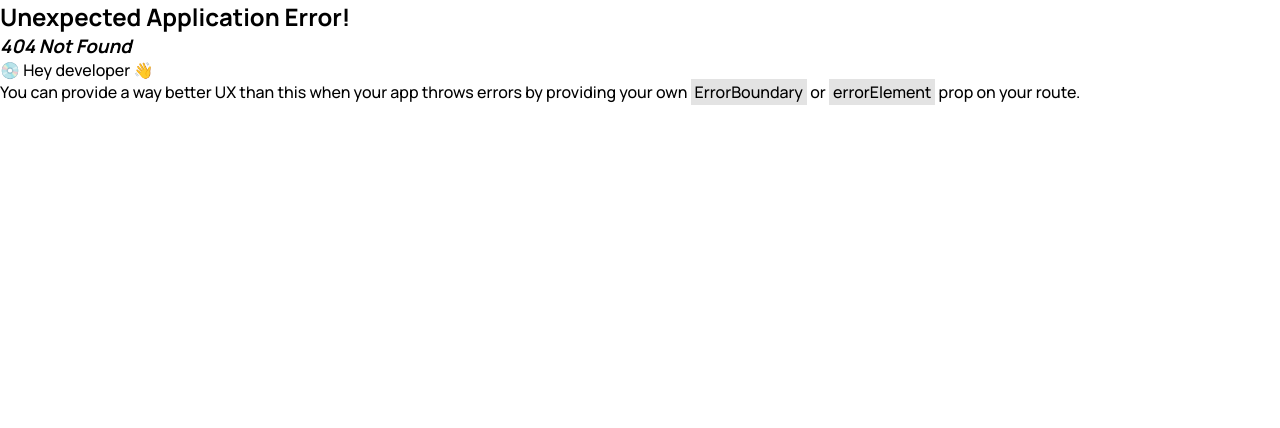
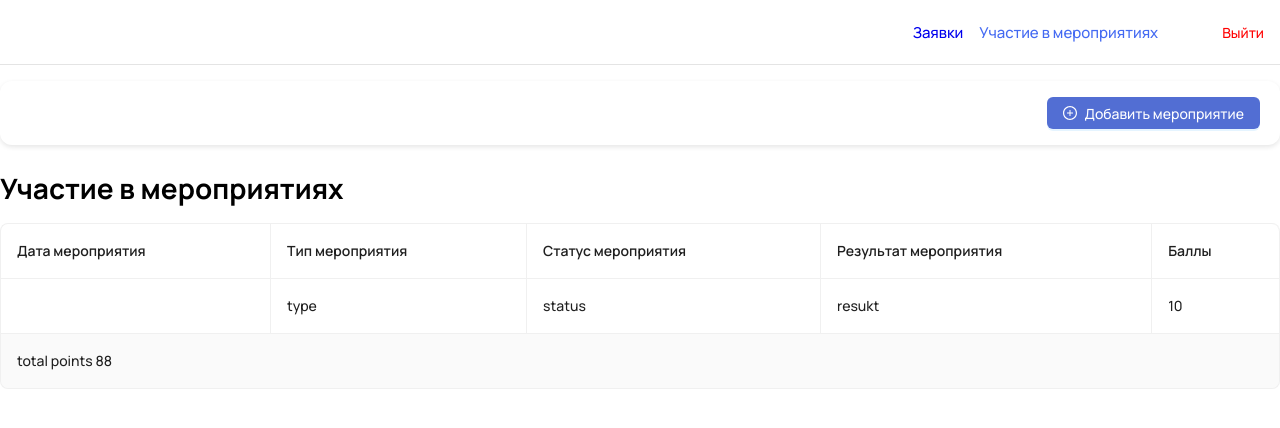
Before and after one commit to vladiks-git/diplom-alena, a React (Create React App) app: page /student/events in a window 1280 px wide. Before the commit this address had no page. Shown: the top 428 px of the page. Built offline with nearby package versions, Linux system fonts and the light colour scheme.

Commit message:
students events

```diff
--- a/package.json
+++ b/package.json
@@ -3,6 +3,7 @@
   "version": "0.1.0",
   "private": true,
   "dependencies": {
+    "@ant-design/icons": "^5.2.6",
     "@reduxjs/toolkit": "^2.0.1",
     "@testing-library/jest-dom": "^5.17.0",
     "@testing-library/react": "^13.4.0",
--- /dev/null
+++ b/src/components/Header/Header.tsx
@@ -0,0 +1,25 @@
+import React, { FC } from 'react';
+import { NavLink } from 'react-router-dom';
+import Button from '../../ui-kit/Button/Button';
+import './style.scss';
+
+interface IHeaderProps {
+    links: { path: string; title: string }[];
+}
+
+const Header: FC<IHeaderProps> = ({ links }) => {
+    return (
+        <header className={'container header'}>
+            <div className="header__inner">
+                {links.map((link) => (
+                    <NavLink key={link.path} to={link.path}>
+                        {link.title}
+                    </NavLink>
+                ))}
+            </div>
+            <Button type={'text'}>Выйти</Button>
+        </header>
+    );
+};
+
+export default Header;
--- /dev/null
+++ b/src/components/Header/style.scss
@@ -0,0 +1,24 @@
+.header{
+  display: flex;
+  justify-content: end;
+  align-items: center;
+  padding: 16px 0;
+  border-bottom: 1px solid #E4E4E4;
+  margin-bottom: 16px;
+  &__inner{
+    display: flex;
+    gap: 16px;
+    a{
+      text-decoration: none;
+      font-size: 15px;
+      font-weight: 500;
+      &.active{
+        color: #446AF2;
+      }
+    }
+  }
+  button{
+    margin-left: 48px;
+    color: red;
+  }
+}
--- /dev/null
+++ b/src/components/student/StudentEvents/StudentEvents.tsx
@@ -0,0 +1,60 @@
+import React from 'react';
+import Button from '../../../ui-kit/Button/Button';
+import { PlusCircleOutlined } from '@ant-design/icons';
+
+import './style.scss';
+import Table from '../../../ui-kit/Table/Table';
+import { ColumnsType } from 'antd/es/table';
+import { IEvent } from '../../../types/student';
+
+const columns: ColumnsType<IEvent> = [
+    {
+        title: 'Дата мероприятия',
+        dataIndex: 'date',
+    },
+    {
+        title: 'Тип мероприятия',
+        dataIndex: 'type',
+    },
+    {
+        title: 'Статус мероприятия',
+        dataIndex: 'status',
+    },
+    {
+        title: 'Результат мероприятия',
+        dataIndex: 'result',
+    },
+    {
+        title: 'Баллы',
+        dataIndex: 'points',
+    },
+];
+
+const testData: IEvent[] = [
+    {
+        points: 10,
+        name: 'name',
+        result: 'resukt',
+        type: 'type',
+        status: 'status',
+    },
+];
+
+export const StudentEvents = () => {
+    return (
+        <div className={'events'}>
+            <div className="events__header">
+                <Button icon={<PlusCircleOutlined />}>
+                    Добавить мероприятие
+                </Button>
+            </div>
+            <p className="events__title">Участие в мероприятиях</p>
+            <Table
+                columns={columns}
+                dataSource={testData}
+                pagination={false}
+                footer={() => <div>total points 88</div>}
+            />
+        </div>
+    );
+};
--- /dev/null
+++ b/src/components/student/StudentEvents/style.scss
@@ -0,0 +1,15 @@
+.events{
+  &__header{
+    display: flex;
+    justify-content: end;
+    padding: 16px 20px;
+    box-shadow: 0px 2px 5px 0px rgba(0, 0, 0, 0.10);
+    border-radius: 12px;
+  }
+  &__title{
+    margin-top: 24px;
+    margin-bottom: 16px;
+    font-size: 28px;
+    font-weight: 800;
+  }
+}
--- a/src/pages/AuthPage/AuthPage.tsx
+++ b/src/pages/AuthPage/AuthPage.tsx
@@ -12,10 +12,10 @@ const AuthPage = () => {
             <div className="auth__inner">
                 <p className="auth__title">Вход</p>
                 <Form layout={'vertical'}>
-                    <Form.Item label={'fewf'} className={'auth__item'}>
+                    <Form.Item label={'Пользователь'} className={'auth__item'}>
                         <Input />
                     </Form.Item>
-                    <Form.Item label={'fewf'} className={'auth__item'}>
+                    <Form.Item label={'Пароль'} className={'auth__item'}>
                         <InputAnt.Password className={'input'} />
                     </Form.Item>
                     <div className={'auth__btn-wrapper'}>
--- /dev/null
+++ b/src/pages/StudentPage/StudentPage.tsx
@@ -0,0 +1,25 @@
+import React from 'react';
+import Header from '../../components/Header/Header';
+import { Outlet } from 'react-router';
+
+const navLinks = [
+    {
+        path: 'requests',
+        title: 'Заявки',
+    },
+    {
+        path: 'events',
+        title: 'Участие в мероприятиях',
+    },
+];
+
+export const StudentPage = () => {
+    return (
+        <div>
+            <Header links={navLinks} />
+            <div className={'container'}>
+                <Outlet />
+            </div>
+        </div>
+    );
+};
--- /dev/null
+++ b/src/types/student.ts
@@ -0,0 +1,8 @@
+export interface IEvent {
+    id?: number;
+    type: any;
+    name: string;
+    status: any;
+    result: any;
+    points: number;
+}
--- /dev/null
+++ b/src/ui-kit/Table/Table.tsx
@@ -0,0 +1,11 @@
+import React, { FC } from 'react';
+
+import { Table as TableAnt, TableProps } from 'antd';
+
+import './style.scss';
+
+const Table: FC<TableProps> = (props) => {
+    return <TableAnt {...props} className={'table'} bordered={true} />;
+};
+
+export default Table;
--- /dev/null
+++ b/src/ui-kit/Table/style.scss
@@ -0,0 +1,8 @@
+.table{
+  thead{
+    border: 1px solid ;
+  }
+  th{
+    background: transparent !important;
+  }
+}
```
Also changed, not shown: src/AppRouter.tsx (+16 -0 lines), src/pages/StudentPage/style.scss (added), 1 other file (tests, documents, lock files or other folders).
